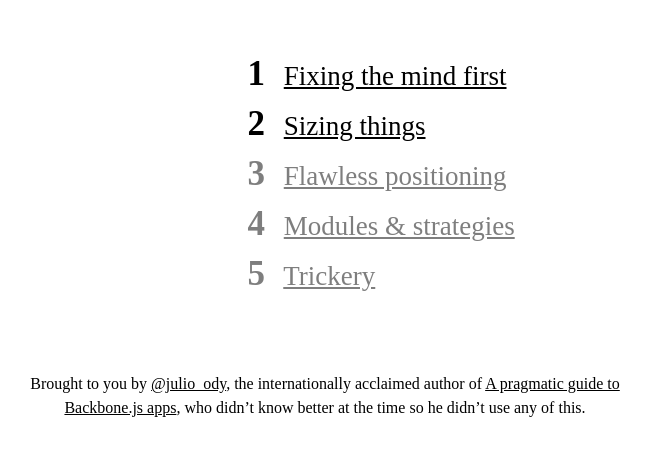
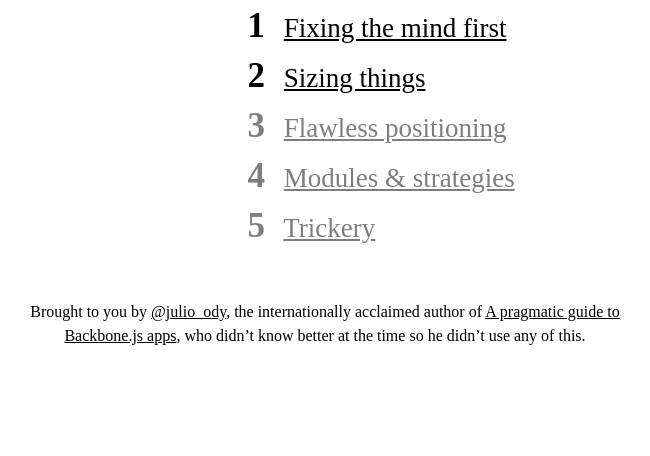
Before and after one commit to juliocesar/styling-with-sass, a website: page public/index.html in a window 1280 px wide. Shown: the part 286-742 px from the top of the page, without its empty margins (315-965 px from the left). Drawn offline with nearby package versions, Linux system fonts and the light colour scheme; files that its build step writes are made by us from their sources; a web font is replaced by a local one.

Commit message:
Improve dimensioning

```diff
--- a/src/stylesheets/locals/home-footer.scss
+++ b/src/stylesheets/locals/home-footer.scss
@@ -4,7 +4,7 @@
 .home-footer {
   width: 100%;
   max-width: columns(7);
-  margin: units(3) auto 0;
+  margin: units(2) auto 0;
 
   p {
     @include font-size(0);
--- a/src/stylesheets/locals/home-header.scss
+++ b/src/stylesheets/locals/home-header.scss
@@ -2,7 +2,7 @@
 // ================
 
 .home-header {
-  margin: units(3) auto 0;
+  margin: units(2) auto 0;
   text-align: center;
 
   .title,
--- a/src/stylesheets/locals/toc-section.scss
+++ b/src/stylesheets/locals/toc-section.scss
@@ -4,7 +4,7 @@
 .toc-section {
   .chapter-list {
     width: columns(5);
-    margin: units(3) auto 0;
+    margin: units(2) auto 0;
     list-style: none;
 
     li {
```
